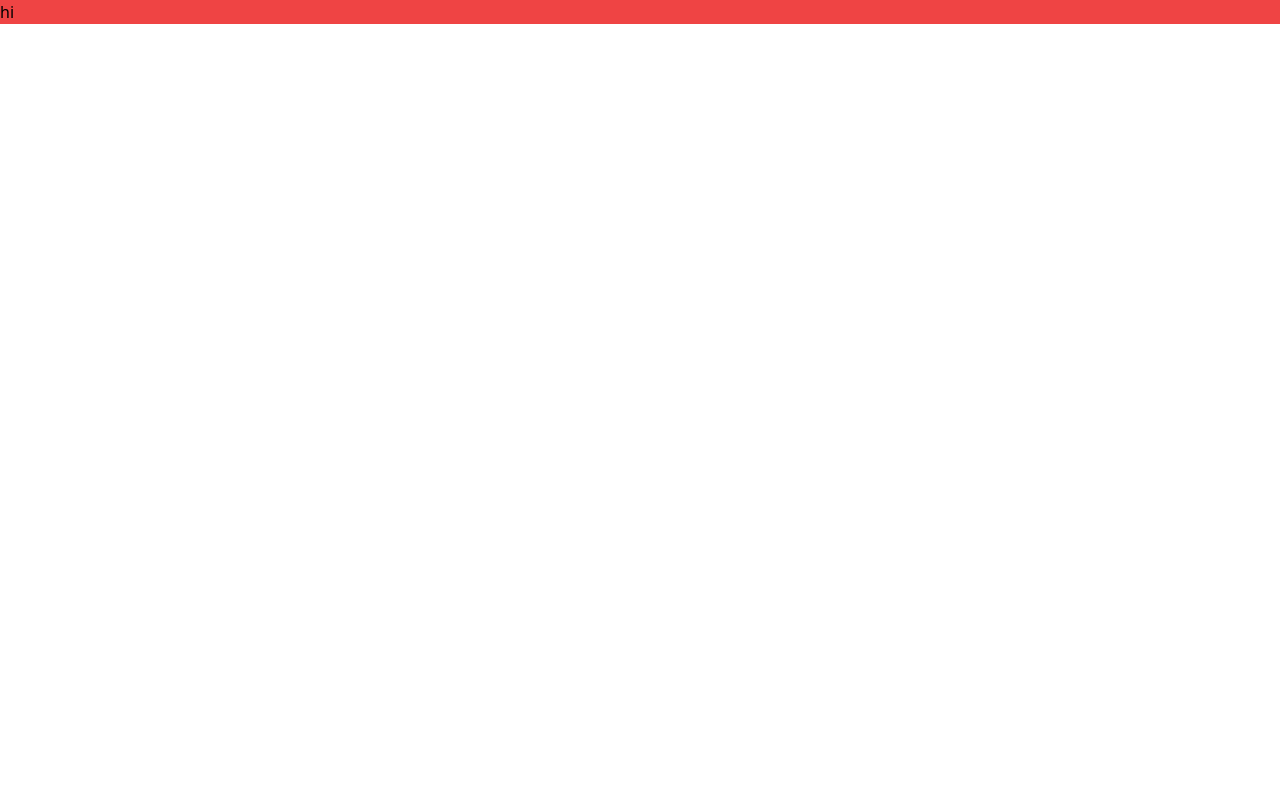
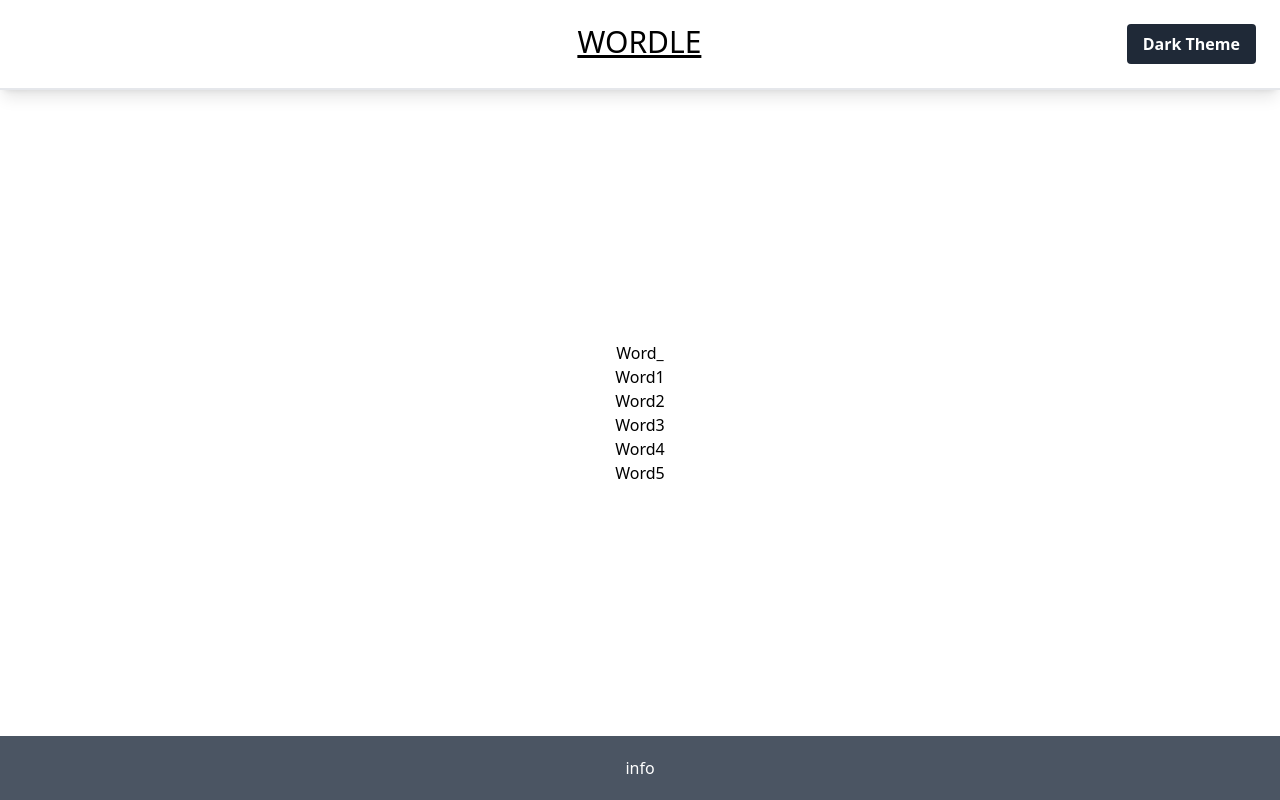
Before and after one commit to priegelsdev/wordle, a React (Vite) app: page / in a window 1280 px wide. Built offline with nearby package versions, Linux system fonts and the light colour scheme.

Commit message:
set up some structure and test out tailwind

```diff
--- a/src/App.tsx
+++ b/src/App.tsx
@@ -1,3 +1,24 @@
 export default function App() {
-  return <div className="bg-red-500">hi</div>;
+  return (
+    <main className="w-screen h-screen flex flex-col justify-between">
+      <header className="flex justify-between p-6 border-solid border-b-2 shadow-lg">
+        <div className="w-32"></div>
+        <h1 className="text-3xl underline">WORDLE</h1>
+        <button className="bg-gray-800 hover:bg-gray-900 text-white font-bold py-2 px-4 rounded">
+          Dark Theme
+        </button>
+      </header>
+
+      <div className="m-auto lg text-center">
+        <div>Word_</div>
+        <div>Word1</div>
+        <div>Word2</div>
+        <div>Word3</div>
+        <div>Word4</div>
+        <div>Word5</div>
+      </div>
+
+      <footer className="p-5 text-center bg-gray-600 text-white">info</footer>
+    </main>
+  );
 }
```
Also changed, not shown: src/main.tsx (+6 -6 lines).
